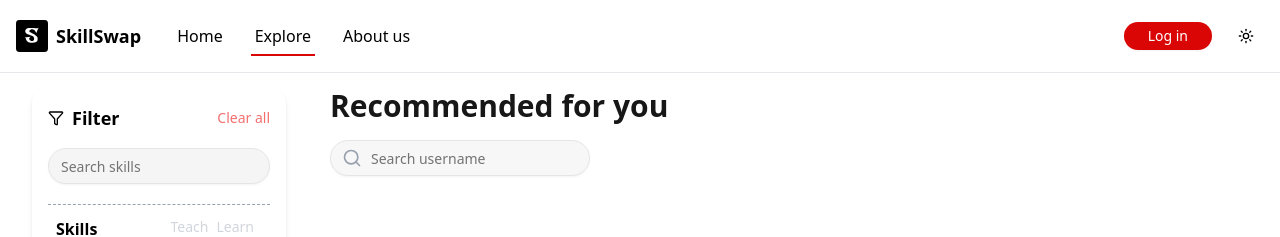
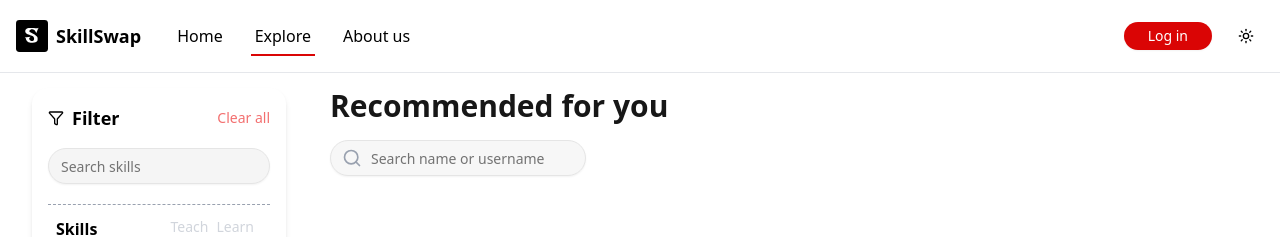
Before and after one commit to lpun-majessica/skill-swap, a Next.js app: page /explore in a window 1280 px wide. Shown: the top 237 px of the page. Built offline with nearby package versions, Linux system fonts and the light colour scheme.

Commit message:
style: remove input focus and change width of search bar

```diff
--- a/src/app/explore/page.js
+++ b/src/app/explore/page.js
@@ -16,7 +16,7 @@ export default function ExplorePage() {
 			</h1>
 
 			<div className="mt-4">
-			  <SearchBar placeholder="Search username" />
+			  <SearchBar/>
 			</div>
 		  </div>
 
--- a/src/components/search-bar.jsx
+++ b/src/components/search-bar.jsx
@@ -4,7 +4,7 @@ import { Search, X } from "lucide-react";
 import { useDataContext } from "@/contexts/data-context";
 import { Input } from "./ui/input";
 
-export function SearchBar({ placeholder = "Search username" }) {
+export function SearchBar() {
   const { searchKeyword, setSearchKeyword } = useDataContext();
 
   const handleSearchChange = (e) => {
@@ -19,10 +19,10 @@ export function SearchBar({ placeholder = "Search username" }) {
         </div>
         <Input
           type="text"
-          placeholder={placeholder}
+          placeholder="Search name or username"
           value={searchKeyword}
           onChange={handleSearchChange}
-          className="pl-10 pr-4 py-2 rounded-full bg-ss-light-777 dark:bg-ss-black-131 focus:outline-none w-full"
+          className="pl-10 pr-4 py-2 rounded-full bg-ss-light-777 dark:bg-ss-black-131 focus:outline-none w-64"
         />
         {searchKeyword && (
           <X
--- a/src/components/ui/input.jsx
+++ b/src/components/ui/input.jsx
@@ -1,24 +1,20 @@
-import * as React from "react"
+import * as React from "react";
 
-import { cn } from "@/lib/utils"
+import { cn } from "@/lib/utils";
 
-function Input({
-  className,
-  type,
-  ...props
-}) {
+function Input({ className, type, ...props }) {
   return (
-    (<input
+    <input
       type={type}
       data-slot="input"
       className={cn(
         "file:text-foreground placeholder:text-muted-foreground selection:bg-primary selection:text-primary-foreground dark:bg-input/30 border-input flex h-9 w-full min-w-0 rounded-md border bg-transparent px-3 py-1 text-base shadow-xs transition-[color,box-shadow] outline-none file:inline-flex file:h-7 file:border-0 file:bg-transparent file:text-sm file:font-medium disabled:pointer-events-none disabled:cursor-not-allowed disabled:opacity-50 md:text-sm",
-        "focus-visible:border-ring focus-visible:ring-ring/50 focus-visible:ring-[3px]",
         "aria-invalid:ring-destructive/20 dark:aria-invalid:ring-destructive/40 aria-invalid:border-destructive",
         className
       )}
-      {...props} />)
+      {...props}
+    />
   );
 }
 
-export { Input }
+export { Input };
```
